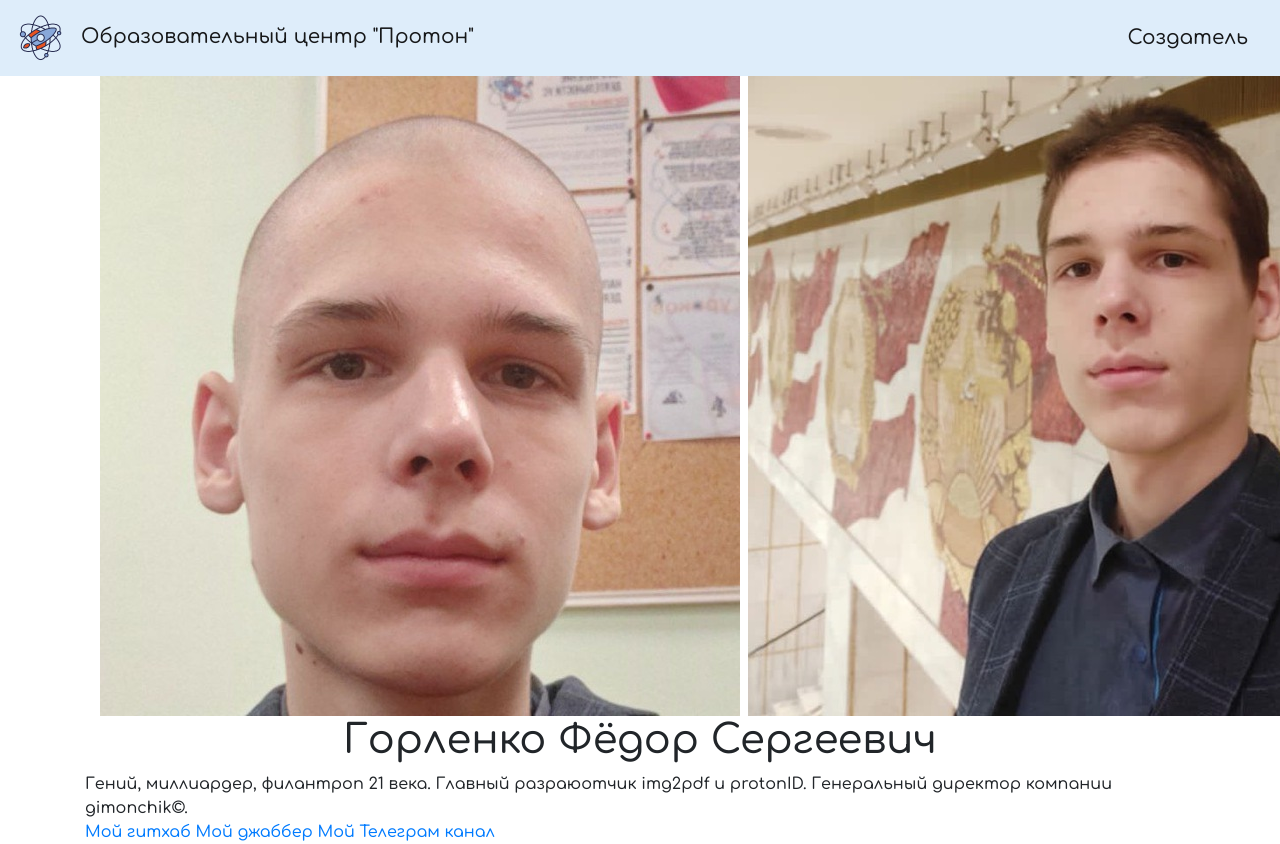
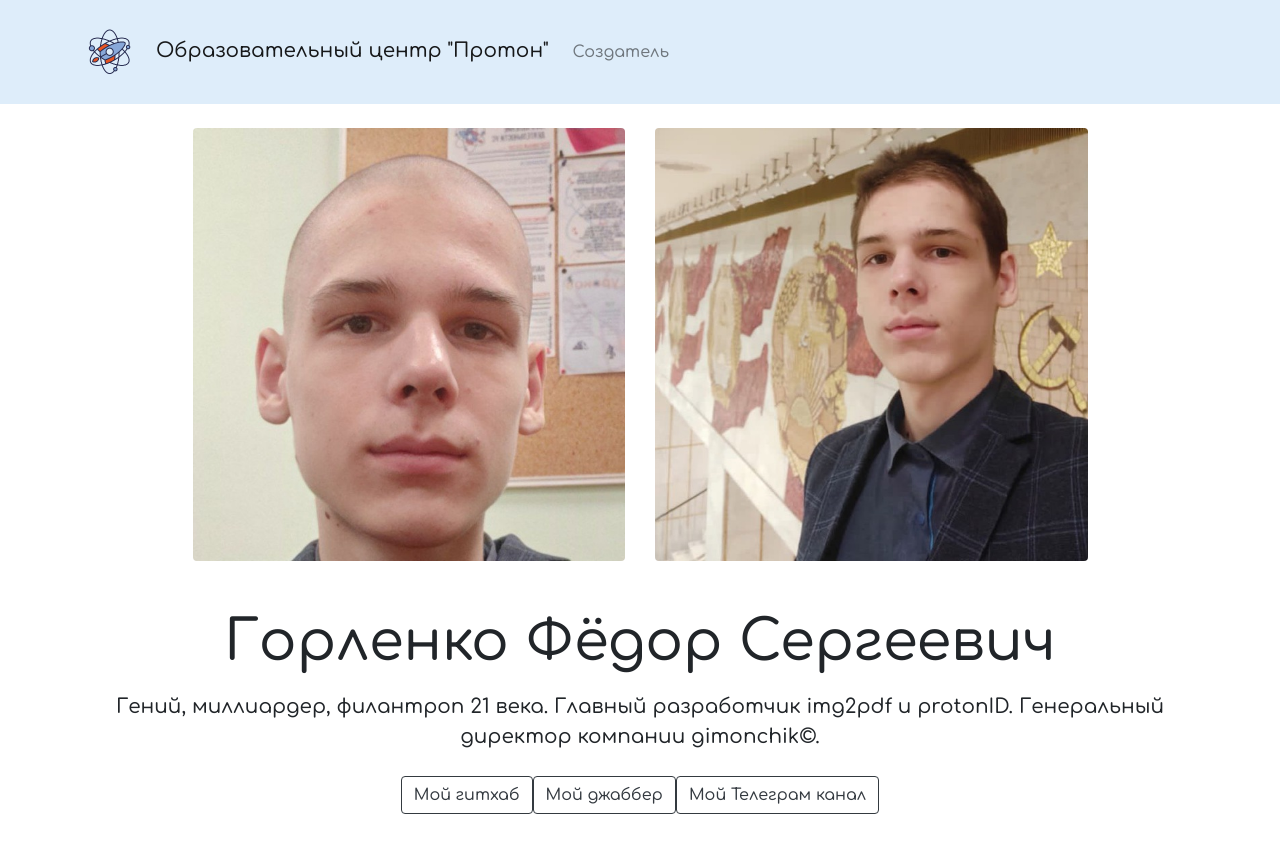
Before and after one commit to fedorchikthebest/img2pdf, a Flask app: page /about in a window 1280 px wide; the page is wider, and only the part inside the window is pictured. After the commit the page ends 814 px from the top of that part, so only its background shows below. Run offline with Flask 3, Linux system fonts and the light colour scheme; parts of the project's set-up code (start-up, migrations or seed data) failed here and were passed over; some libraries are stand-ins or nearby versions.

Commit message:
мега фронтэнд

```diff
--- a/templates/about.html
+++ b/templates/about.html
@@ -1,27 +1,29 @@
 {% extends "base.html" %}
 {% block content %}
 <div class="container">
-    <div class="row">
-        <div class="col-5">
-            <img src="static/img/fedor.jpg">
+    <div class="row justify-content-center my-4">
+        <div class="col-12 col-md-5 text-center mb-4">
+            <img src="static/img/fedor.jpg" class="img-fluid rounded">
         </div>
-        <div class="col-2">
+        <div class="col-12 col-md-5 text-center">
+            <img src="static/img/geny.jpg" class="img-fluid rounded">
+        </div>
+    </div>
 
-        </div>
-        <div class="col-5">
-            <img src="static/img/geny.jpg">
+    <div class="row justify-content-center">
+        <div class="col-12 text-center">
+            <h1 class="display-4 mb-3">Горленко Фёдор Сергеевич</h1>
+            <p class="lead mb-4">
+                Гений, миллиардер, филантроп 21 века.
+                Главный разработчик img2pdf и protonID.
+                Генеральный директор компании gimonchik©.
+            </p>
+            <div class="d-flex flex-column flex-md-row justify-content-center gap-3">
+                <a href="https://github.com/fedorchikthebest" class="btn btn-outline-dark">Мой гитхаб</a>
+                <a href="xmpp:gimonchik@gimonchik.ru" class="btn btn-outline-dark">Мой джаббер</a>
+                <a href="https://t.me/enternet_king" class="btn btn-outline-dark">Мой Телеграм канал</a>
+            </div>
         </div>
     </div>
 </div>
-
-
-<h1>Горленко Фёдор Сергеевич</h1>
-<div>
-    Гений, миллиардер, филантроп 21 века.
-    Главный разраюотчик img2pdf и protonID.
-    Генеральный директор компании gimonchik©.
-</div>
-<a href="https://github.com/fedorchikthebest">Мой гитхаб</a>
-<a href="xmpp:gimonchik@gimonchik.ru"> Мой джаббер </a>
-<a href="https://t.me/enternet_king"> Мой Телеграм канал </a>
 {% endblock %}
--- a/templates/base.html
+++ b/templates/base.html
@@ -1,5 +1,5 @@
 <!doctype html>
-<html lang="en">
+<html lang="ru">
 <head>
     <meta charset="utf-8">
     <meta name="viewport" content="width=device-width, initial-scale=1, shrink-to-fit=no">
@@ -16,11 +16,33 @@
 </head>
 <body>
 <header>
-    <nav class="navbar navbar-light">
-        <a class="navbar-brand" href="/"><img src="/static/img/logo.png" class="logo">Образовательный центр "Протон"</a>
-        <a class="navbar-brand" href="/about">Создатель</a>
+    <nav class="navbar navbar-expand-lg navbar-light">
+        <div class="container">
+            <a class="navbar-brand" href="/">
+                <img src="/static/img/logo.png" class="logo" alt="Логотип">
+                <span class="d-none d-sm-inline goida">Образовательный центр "Протон"</span>
+            </a>
+            <button class="navbar-toggler" type="button" data-bs-toggle="collapse" data-bs-target="#navbarNav">
+                <span class="navbar-toggler-icon"></span>
+            </button>
+            <div class="collapse navbar-collapse my-4" id="navbarNav">
+                <ul class="navbar-nav ms-auto">
+                    <li class="nav-item">
+                        <a class="nav-link" href="/about">Создатель</a>
+                    </li>
+                </ul>
+            </div>
+        </div>
     </nav>
 </header>
+<style>
+    @media (max-width: 500px) {
+  .goida{
+    font-size: 10px;
+  }
+  }
+
+</style>
 <main role="main" class="container">
     {% block content %}{% endblock %}
     <script src="https://cdn.jsdelivr.net/npm/bootstrap@5.1.3/dist/js/bootstrap.bundle.min.js" integrity="sha384-ka7Sk0Gln4gmtz2MlQnikT1wXgYsOg+OMhuP+IlRH9sENBO0LRn5q+8nbTov4+1p" crossorigin="anonymous"></script>
```
Also changed, not shown: templates/complete.html (+8 -1 lines), templates/get_var.html (+28 -14 lines), templates/index.html (+26 -14 lines), templates/select_var.html (+12 -6 lines), templates/test.html (+25 -13 lines), templates/user_ansvers.html (+22 -9 lines).
